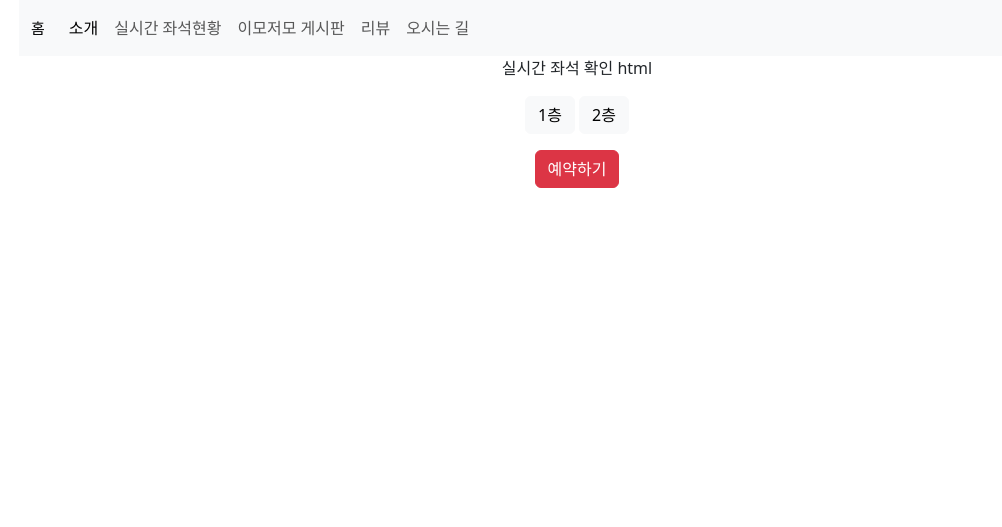
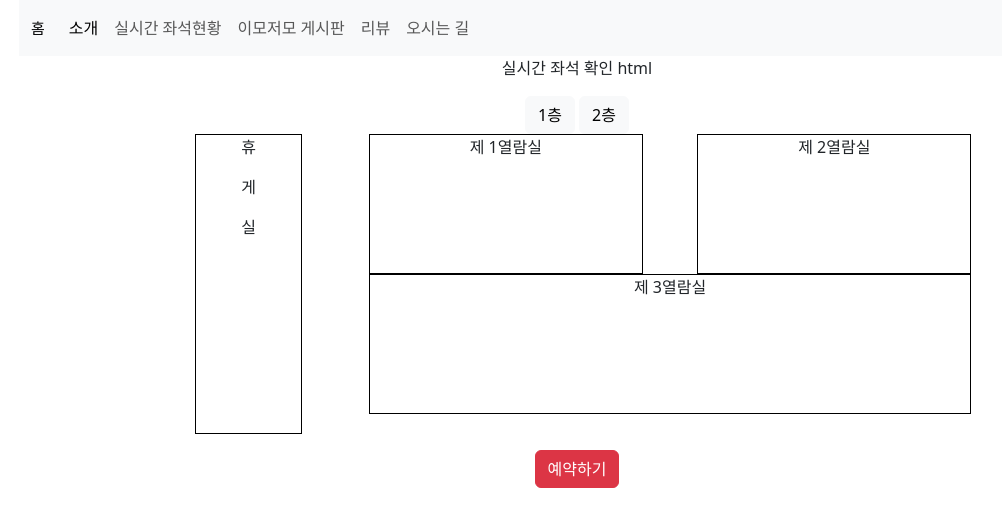
Before and after one commit to wltjsdud0782/StudyRoom, a Spring Boot app: page /seat/seatLive in a window 1280 px wide. Shown: the top 527 px of the page, without its empty margins (63-1065 px from the left). Run offline with Spring Boot 4, Linux system fonts and the light colour scheme; some libraries are stand-ins or nearby versions.

Commit message:
html 만들어가는중

```diff
--- /dev/null
+++ b/src/main/resources/static/css/seat/seat_live.css
@@ -0,0 +1,22 @@
+.seatLive {
+    margin: 0 auto;
+    width: 70%;
+}
+
+.rest {
+    border: 1px solid black;
+    height: 300px;
+}
+
+.room {
+    border: 1px solid black;
+}
+
+.up-room {
+    height: 140px;
+}
+
+.down-room {
+    height: 140px;
+
+}
--- a/src/main/resources/templates/content/seat/seat_live.html
+++ b/src/main/resources/templates/content/seat/seat_live.html
@@ -5,7 +5,7 @@
 
 <th:block layout:fragment="content_css">
     <!-- html 파일이 열릴 때 같이 실행되는 css -->
-    <!-- <link rel="stylesheet" href="/"> -->
+    <link rel="stylesheet" href="/css/seat/seat_live.css">
 </th:block>
 
 <th:block layout:fragment="contentFragment">
@@ -23,8 +23,39 @@
 
         <div class="seatLive">
             <div class="row">
-                <div class="col">
-
+                <div class="col-2">
+                    <div class="rest">
+                        <p>
+                            휴
+                        </p>
+                        <p>
+                            게
+                        </p>
+                        <p>
+                            실
+                        </p>
+                    </div>
+                </div>
+                <div class="col-10">
+                    <div class="row">
+                        <div class="offset-1 col-5 room up-room">
+                            <div>
+                            제 1열람실
+                            </div>
+                        </div>
+                        <div class="offset-1 col-5 room up-room">
+                            <div>
+                                제 2열람실
+                            </div>
+                        </div>
+                    </div>
+                    <div class="row">
+                        <div class="offset-1 col room down-room">
+                                <div>
+                                    제 3열람실
+                                </div>
+                        </div>
+                    </div>
                 </div>
             </div>
 
--- a/src/main/resources/templates/fragment/main_layout.html
+++ b/src/main/resources/templates/fragment/main_layout.html
@@ -8,6 +8,7 @@
 rel="stylesheet" integrity="sha384-T3c6CoIi6uLrA9TneNEoa7RxnatzjcDSCmG1MXxSR1GAsXEV/Dwwykc2MPK8M2HN"
 crossorigin="anonymous">
 <link rel="stylesheet" href="/css/common.css">
+<th:block layout:fragment="content_css"></th:block>
 </head>
 <body>
 
```
